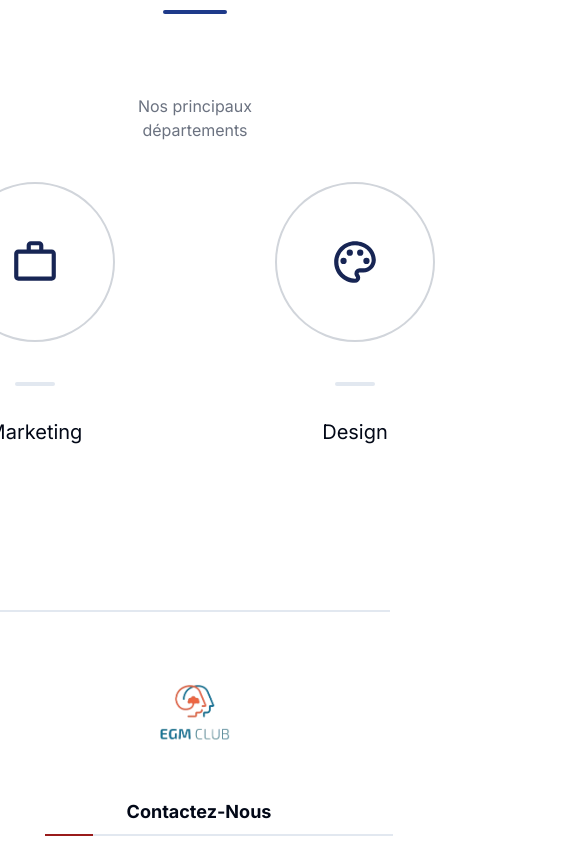
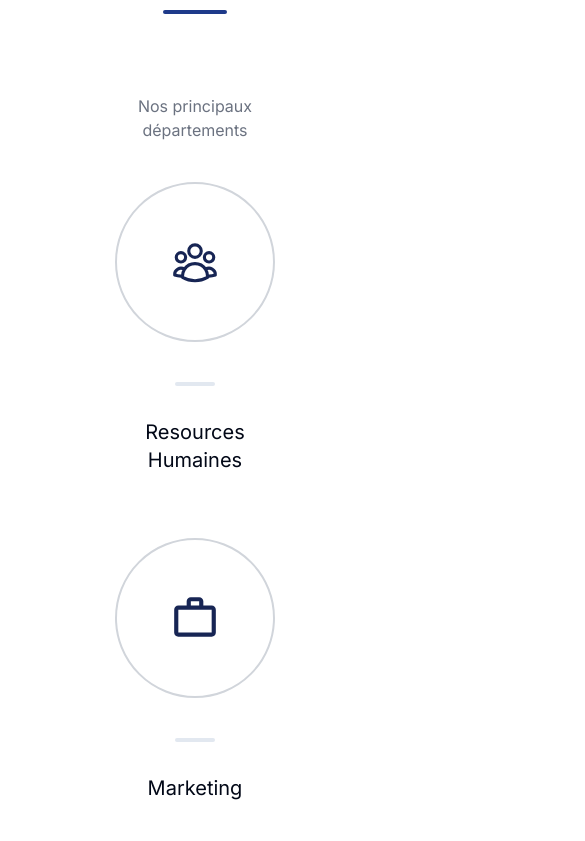
Before and after one commit to RacimFethallah/egm-nextjs, a Next.js app: page / in a window 390 px wide. Shown: the part 1156-1997 px from the top of the page, 585 px wide, since content can reach past the window. Built offline with nearby package versions, Linux system fonts and the light colour scheme.

Commit message:
layout adjustmnets

```diff
--- a/app/layout.tsx
+++ b/app/layout.tsx
@@ -16,7 +16,7 @@ export default function RootLayout({
 }>) {
   return (
     <html lang="fr">
-      <body className={`${inter.className}` }>{children}</body>
+      <body className={`${inter.className} overflow-x-hidden` }>{children}</body>
     </html>
   );
 }
--- a/components/departements/departements.tsx
+++ b/components/departements/departements.tsx
@@ -14,8 +14,8 @@ export default function Departements() {
             <p className="text-center mt-20 text-gray-500 text-md">
                 Nos principaux départements
             </p>
-            <div className="flex flex-row mt-10 space-x-40">
-                <div className="flex flex-col items-center">
+            <div className="flex flex-col lg:flex-row mt-10 lg:space-x-40 space-y-16 lg:space-y-0">
+                <div className="flex flex-col items-center text-center">
                     <div className="flex w-40 h-40 border-2 border-gray-300 rounded-full justify-center items-center text-blue-950">
                         <HiOutlineUserGroup size={50} />
                     </div>
@@ -26,7 +26,7 @@ export default function Departements() {
 
                 </div>
 
-                <div className="flex flex-col items-center">
+                <div className="flex flex-col items-center text-center">
                     <div className="flex w-40 h-40 border-2 border-gray-300 rounded-full justify-center items-center text-blue-950">
                         <MdWorkOutline size={50} />
                     </div>
@@ -36,7 +36,7 @@ export default function Departements() {
                     </h2>
 
                 </div>
-                <div className="flex flex-col items-center">
+                <div className="flex flex-col items-center text-center">
                     <div className="flex w-40 h-40 border-2 border-gray-300 rounded-full justify-center items-center text-blue-950">
                         <MdOutlineColorLens size={50} />
                     </div>
@@ -46,7 +46,7 @@ export default function Departements() {
                     </h2>
 
                 </div>
-                <div className="flex flex-col items-center">
+                <div className="flex flex-col items-center text-center">
                     <div className="flex w-40 h-40 border-2 border-gray-300 rounded-full justify-center items-center text-blue-950">
                         first
                     </div>
```
